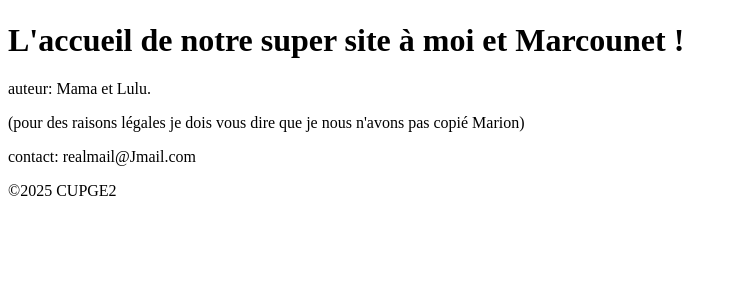
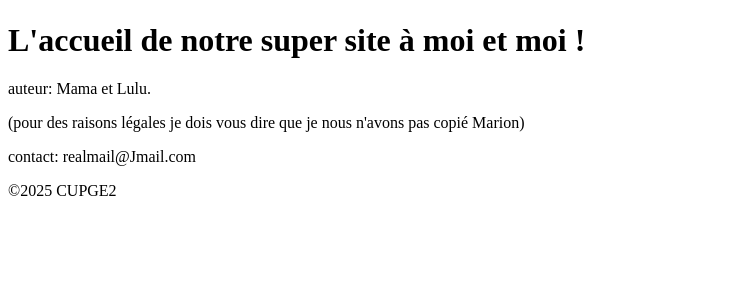
Before and after one commit to lethargii/bdd-projet, a PHP site: page / in a window 1280 px wide. Shown: the part 322-622 px from the top of the page, without its empty margins (0-737 px from the left). Run offline with PHP 8.4, Linux system fonts and the light colour scheme.

Commit message:
petites modifs

```diff
--- a/index.php
+++ b/index.php
@@ -16,7 +16,7 @@ $mysqli = connectionDB();
 <html lang="fr">
   <head>
     <meta charset="utf-8">
-    <title>Accueil - Poképédia</title>
+    <title>Accueil - jeu videal</title>
     <link rel="icon" href="images/favicon.ico">
     <link rel="stylesheet" type="text/css" href="styles/style.css">
     <meta name="keywords" content="BDD-IHM, TD, CUPGE2">
@@ -26,7 +26,7 @@ $mysqli = connectionDB();
     <?php include("static/header.php"); ?>
     <?php include("static/nav.php"); ?>
     <main>
-      <h1>L'accueil de notre super site à moi et Marcounet !</h1>
+      <h1>L'accueil de notre super site à moi et moi !</h1>
     </main>
     <?php include("static/footer.php"); ?>
   </body>
```
Also changed, not shown: styles/var.css (deleted).
